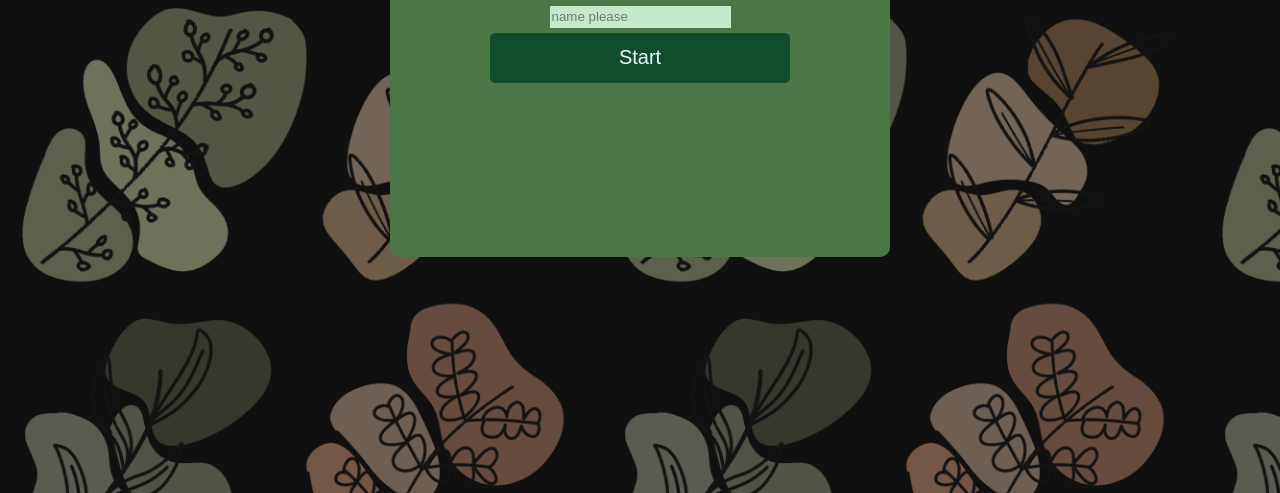
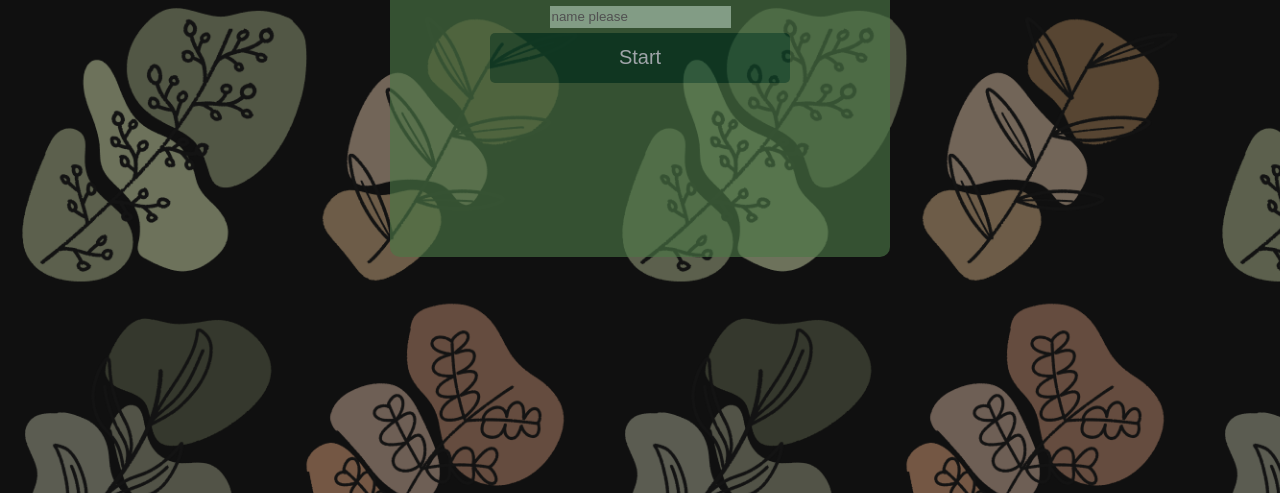
Before and after one commit to getfolio-tamplates/quize_app, a plain HTML site: page index.html in a window 1280 px wide. Shown: the part 307-800 px from the top of the page. Drawn offline with Linux system fonts and the light colour scheme.

Commit message:
Update main.c21eb0a7.css

```diff
--- a/static/css/main.c21eb0a7.css
+++ b/static/css/main.c21eb0a7.css
@@ -1,2 +1,2 @@
-body{-webkit-font-smoothing:antialiased;-moz-osx-font-smoothing:grayscale;font-family:-apple-system,BlinkMacSystemFont,Segoe UI,Roboto,Oxygen,Ubuntu,Cantarell,Fira Sans,Droid Sans,Helvetica Neue,sans-serif;margin:0}code{font-family:source-code-pro,Menlo,Monaco,Consolas,Courier New,monospace}body{background-color:#202020;background-image:linear-gradient(#00000080,#00000080),url(/static/media/background.3607e017ee05ea6149bc.png);background-repeat:repeat;background-size:600px;padding:5%}.App{font-family:Arial,Helvetica,sans-serif}.App,.Menu{align-items:center;display:flex;flex-direction:column;justify-content:center}.Menu{background-color:#4b7746;border-radius:10px;color:#f0f8ff;height:500px;width:500px}.Menu h1{color:#1b4124}.Menu button{background-color:#114d2c;height:50px;width:300px}.Menu button,.Quize{border:none;border-radius:5px;color:#f0f8ff;cursor:pointer;font-size:20px;margin:5px}.Quize{background-color:#4b7746;height:300px;width:700px}.Menu input{background-color:#c4ebc9;border:0;height:20px}.Quize p{color:#102916}.Quize button{background-color:#156439;border:none;border-radius:5px;color:#f0f8ff;cursor:pointer;font-size:15px;height:20px;margin:5px;width:80%}.certificate{background-color:#fcf0d0;color:#30210f;height:500px;width:700px}.certificate,.certificate button{border:none;border-radius:5px;cursor:pointer;font-size:20px;margin:5px}.certificate button{background-color:#f1e5ae;color:#272115;height:50px;width:300px}
+body{-webkit-font-smoothing:antialiased;-moz-osx-font-smoothing:grayscale;font-family:-apple-system,BlinkMacSystemFont,Segoe UI,Roboto,Oxygen,Ubuntu,Cantarell,Fira Sans,Droid Sans,Helvetica Neue,sans-serif;margin:0}code{font-family:source-code-pro,Menlo,Monaco,Consolas,Courier New,monospace}body{background-color:#202020;background-image:linear-gradient(#00000080,#00000080),url(/static/media/background.3607e017ee05ea6149bc.png);background-repeat:repeat;background-size:600px;padding:5%}.App{font-family:Arial,Helvetica,sans-serif}.App,.Menu{align-items:center;display:flex;flex-direction:column;justify-content:center;opacity:0.8;}.Menu{background-color:#4b7746;border-radius:10px;color:#f0f8ff;height:500px;width:500px}.Menu h1{color:#1b4124}.Menu button{background-color:#114d2c;height:50px;width:300px}.Menu button,.Quize{border:none;border-radius:5px;color:#f0f8ff;cursor:pointer;font-size:20px;margin:5px}.Quize{background-color:#4b7746;height:300px;width:700px}.Menu input{background-color:#c4ebc9;border:0;height:20px}.Quize p{color:#102916}.Quize button{background-color:#156439;border:none;border-radius:5px;color:#f0f8ff;cursor:pointer;font-size:15px;height:20px;margin:5px;width:80%}.certificate{background-color:#fcf0d0;color:#30210f;height:500px;width:700px}.certificate,.certificate button{border:none;border-radius:5px;cursor:pointer;font-size:20px;margin:5px}.certificate button{background-color:#f1e5ae;color:#272115;height:50px;width:300px}
 /*# sourceMappingURL=main.c21eb0a7.css.map*/
```
